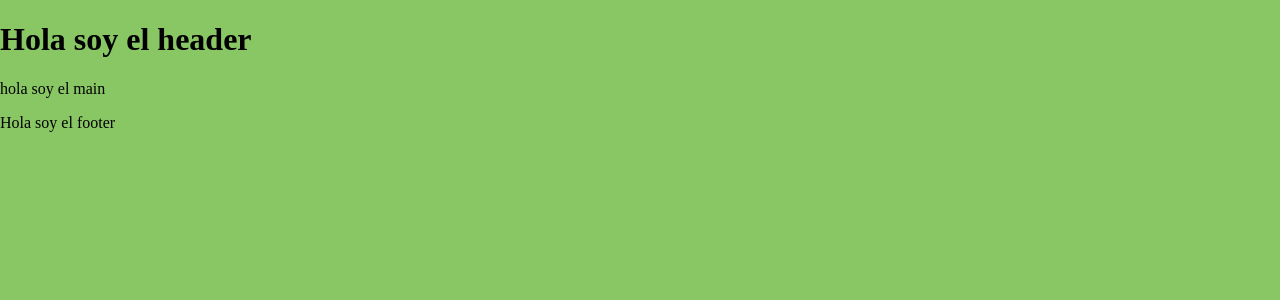
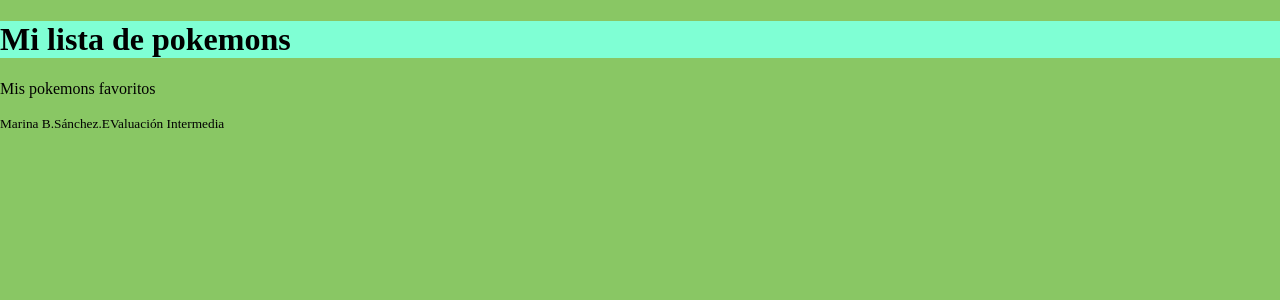
Before and after one commit to Adalab/modulo-3-evaluacion-intermedia-Marinabsanz, a React (Create React App) app: page / in a window 1280 px wide. Shown: the top 300 px of the page. Built offline with nearby package versions, Linux system fonts and the light colour scheme.

Commit message:
add components and some styles

```diff
--- a/src/components/App.js
+++ b/src/components/App.js
@@ -1,25 +1,26 @@
 
 
 // import logo from './logo.svg';
+import React from 'react';
+import Data from '../Data/data.json';
+import Pokelist from './PokeList';
 import '../styles/main.scss';
 
-function App() {
+const App= () => {
   return (
     <div className="Div">
       <header className="partial">
-
-        <h1>Hola soy el header</h1>
+        <h1 className= 'pokestyle'>Mi lista de pokemons</h1>
       </header>
 
       <main className= "partial">
-      <p> hola soy el main
-        </p>
+      <p> Mis pokemons favoritos </p>
 
 
       </main>
 
-<footer className= "partial">
- Hola soy el footer
+<footer className= "footer">
+<small> Marina B.Sánchez.EValuación Intermedia</small>
 </footer>
 
     </div>
--- a/src/styles/main.scss
+++ b/src/styles/main.scss
@@ -2,3 +2,9 @@ body {
     margin: 0;
     background-color: rgb(137, 199, 100);
   }
+
+
+
+  .pokestyle{
+    background-color: aquamarine;
+  }
```
Also changed, not shown: src/components/PokeList.js (added), src/components/Pokemon.js (added).
